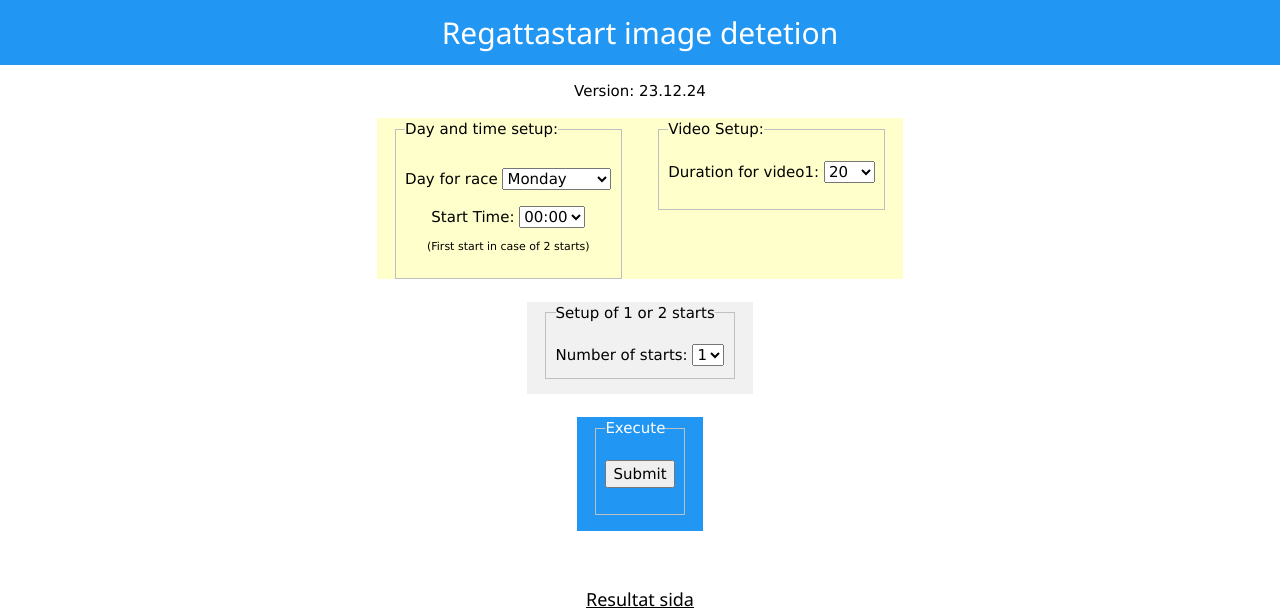
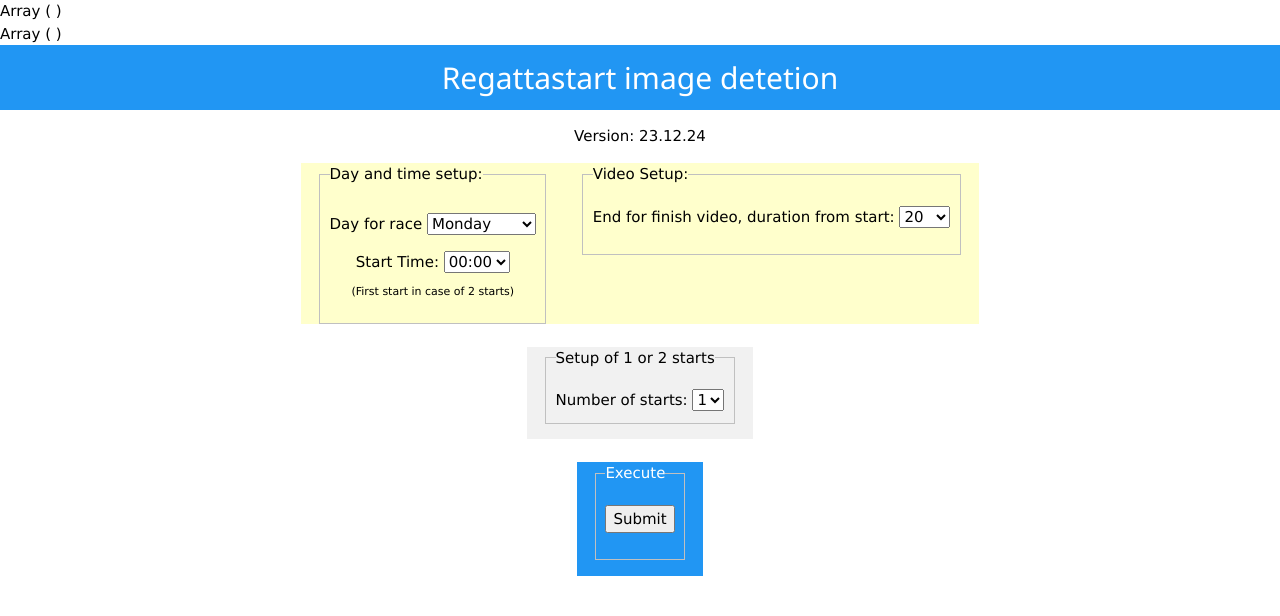
Before and after one commit to nrjphwe/Regattastart, a PHP site: page /index9.php in a window 1280 px wide. Shown: the top 616 px of the page. Run offline with PHP 8.4, Linux system fonts and the light colour scheme.

Commit message:
Update index9.php

```diff
--- a/index9.php
+++ b/index9.php
@@ -4,10 +4,10 @@
     session_start();
     //echo "Session id = " . Session_id() . " ";
     // ini_set('session.gc_maxlifetime', 86400); is set in /etc/php/7.3/apache2/php.ini
-    //print_r($_SESSION);
-    //echo "<br/>";
-    //print_r($_POST);
-    //echo "<br/>";
+    print_r($_SESSION);
+    echo "<br/>";
+    print_r($_POST);
+    echo "<br/>";
     ini_set('display_errors', 1);
     error_reporting(E_ALL);
 ?>
@@ -32,8 +32,7 @@ if ($_SERVER['REQUEST_METHOD'] === 'POST') {
 
 $day = date("l");
 $start_time = "18:25"; // You need to initialize $start_time
-$video_delay = isset($_SESSION["form_data"]["video_delay"]) ? $_SESSION["form_data"]["video_delay"] : "";
-$video_dur = isset($_SESSION["form_data"]["video_dur"]) ? $_SESSION["form_data"]["video_dur"] : "";
+$video_end = isset($_SESSION["form_data"]["video_end"]) ? $_SESSION["form_data"]["video_end"] : "";
 $num_video = isset($_SESSION["form_data"]["num_video"]) ? $_SESSION["form_data"]["num_video"] : "";
 $num_starts = isset($_SESSION["form_data"]["num_starts"]) ? $_SESSION["form_data"]["num_starts"] : "";
 
@@ -103,12 +102,12 @@ $num_starts = isset($_SESSION["form_data"]["num_starts"]) ? $_SESSION["form_data
         <fieldset>
             <legend>Video Setup: </legend>
             <p></p>
-            Duration for video1:
-            <select name = "video_dur" id = "video_dur">
-                <option value="2"  <?php if(isset($video_dur) && $video_dur == "20"){echo "selected=\"selected\"";} ?> value="20">20</option>
-                <option value="10" <?php if(isset($video_dur) && $video_dur == "60"){echo "selected=\"selected\"";} ?> value="60">60</option>
-                <option value="15" <?php if(isset($video_dur) && $video_dur == "90"){echo "selected=\"selected\"";}?> value="90">90</option>
-                <option value="20" <?php if(isset($video_dur) && $video_dur == "120"){echo "selected=\"selected\"";} ?> value="120">120</option>
+            End for finish video, duration from start:
+            <select name = "video_end" id = "video_end">
+                <option value="2"  <?php if(isset($video_end) && $video_end == "20"){echo "selected=\"selected\"";} ?> value="20">20</option>
+                <option value="10" <?php if(isset($video_end) && $video_end == "60"){echo "selected=\"selected\"";} ?> value="60">60</option>
+                <option value="15" <?php if(isset($video_end) && $video_end == "90"){echo "selected=\"selected\"";}?> value="90">90</option>
+                <option value="20" <?php if(isset($video_end) && $video_end == "120"){echo "selected=\"selected\"";} ?> value="120">120</option>
             </select>
             <p></p>
         </fieldset>
```
